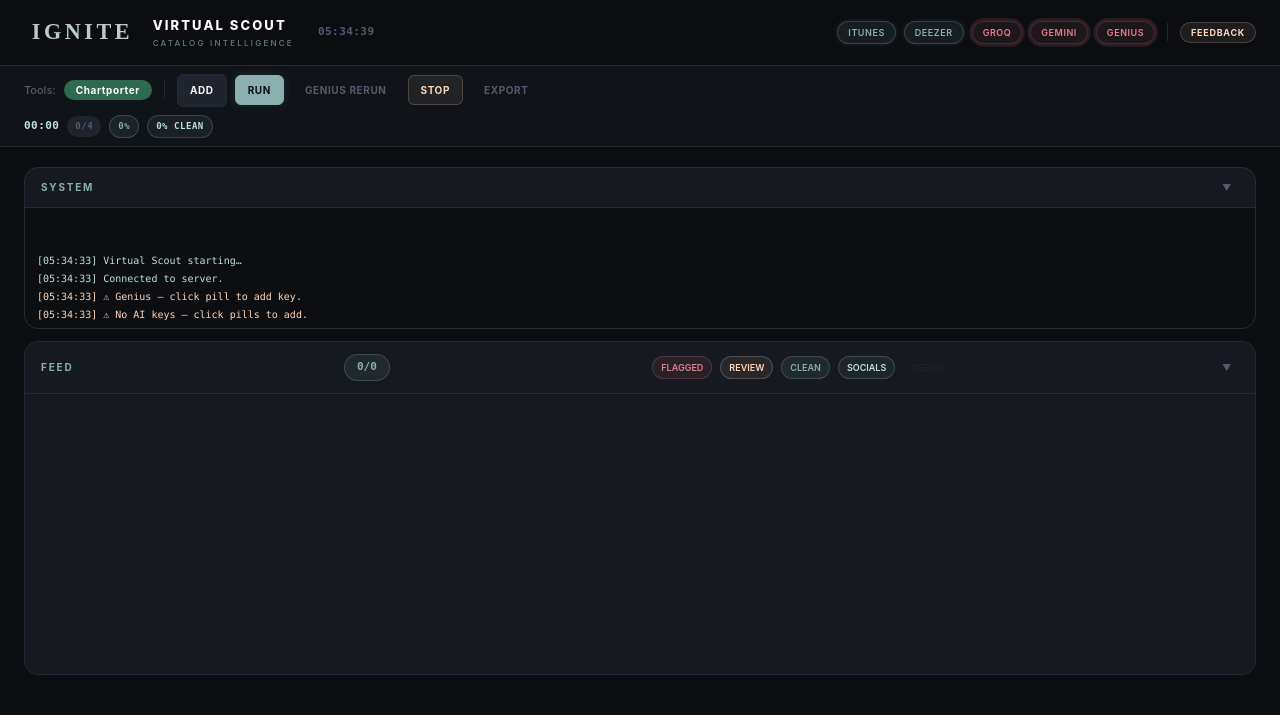
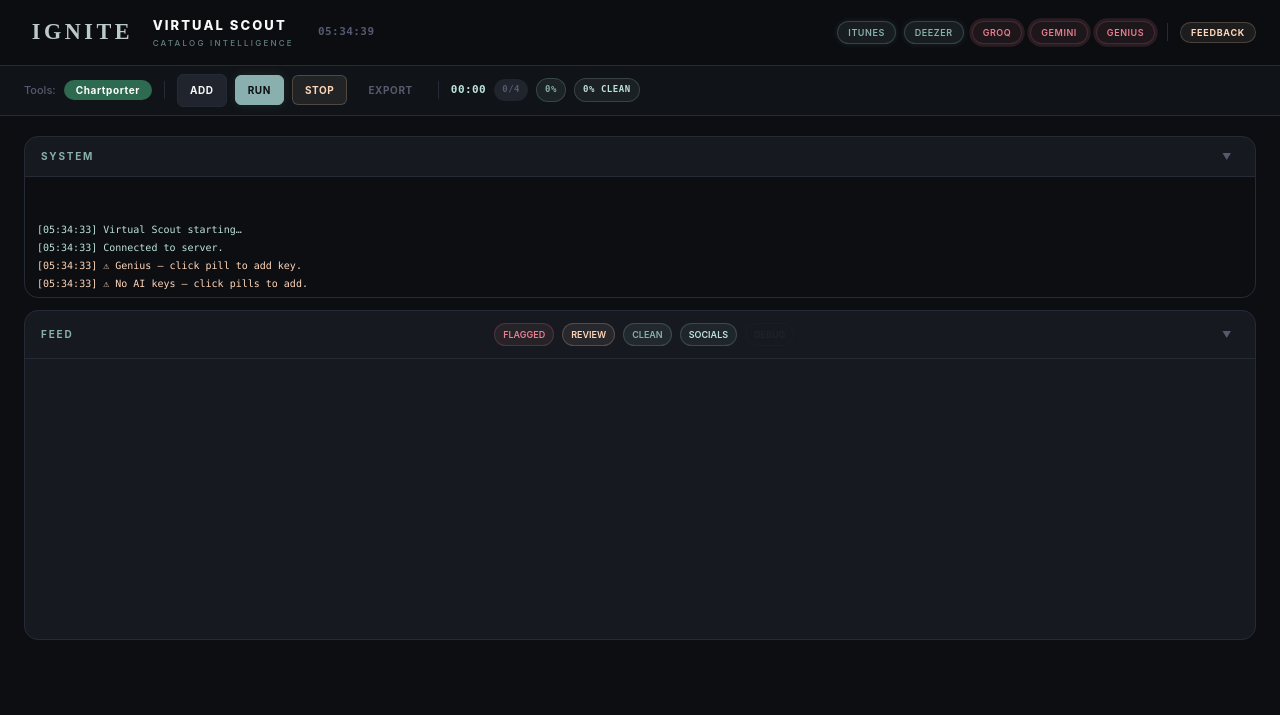
Before and after one commit to 5976omgome/catalogs, a Flask app: page / in a window 1280 px wide. Shown: the top 715 px of the page. Run offline with Flask 3, Linux system fonts and the light colour scheme; data that the repository does not hold is empty; some libraries are stand-ins or nearby versions.

Commit message:
fix: clean up UI — remove genius rerun, fix filter collapse, fix counter, uniform queue bar, genitractor dark feed
- Remove GENIUS RERUN + STOP GENIUS from Chartporter (served by Genitractor)
- Fix filter clicks triggering feed panel collapse
- Remove broken feed-progress counter; use proper _totalArtists accumulator
- Queue bar: single .queue-row flex container, no wrapping/stacking
- Genitractor feed log: black background, white/gold text (card stays white)

```diff
--- a/app/static/app.js
+++ b/app/static/app.js
@@ -29,6 +29,8 @@ function stopTimer(){
   if(_timerInterval){clearInterval(_timerInterval);_timerInterval=null}
 }
 
+let _totalArtists=0;
+
 function updateStats(){
   let running=0;
   Object.values(qState).forEach(li=>{
@@ -37,26 +39,17 @@ function updateStats(){
   });
   $("stat-slots").textContent=running+"/4";
 
-  let allProcessed=0,allTotal=0,allKeep=0;
+  let allProcessed=0,allKeep=0;
   Object.values(feeds).forEach(f=>{
     allKeep+=f.counts.keep||0;
-    const total=(f.counts.keep||0)+(f.counts.review||0)+(f.counts.drop||0);
-    allProcessed+=total;
+    allProcessed+=(f.counts.keep||0)+(f.counts.review||0)+(f.counts.drop||0);
   });
 
-  let queueTotal=0;
-  Object.values(qState).forEach(li=>{
-    const c=li.querySelector(".counts");
-    if(c){const parts=c.textContent.split("/");if(parts[1])queueTotal+=parseInt(parts[1])||0}
-  });
-  const pct=queueTotal>0?Math.floor(100*allProcessed/queueTotal):0;
+  const pct=_totalArtists>0?Math.floor(100*allProcessed/_totalArtists):0;
   $("stat-pct").textContent=pct+"%";
 
   const cleanPct=allProcessed>0?Math.floor(100*allKeep/allProcessed):0;
   $("stat-clean").textContent=cleanPct+"% CLEAN";
-
-  // Feed progress: processed/total
-  $("feed-progress").textContent=allProcessed+"/"+(queueTotal||allProcessed);
 }
 
 // ---------------------------------------------------------------------------
@@ -97,7 +90,7 @@ function initCollapsible(){
   document.querySelectorAll(".card-head[data-collapse]").forEach(head=>{
     head.style.cursor="pointer";
     head.addEventListener("click",e=>{
-      if(e.target.closest("button:not(.collapse-btn)")||e.target.closest("label")||e.target.closest("input"))return;
+      if(e.target.closest(".ftoggle")||e.target.closest("#global-filters")||e.target.closest("button:not(.collapse-btn)")||e.target.closest("label")||e.target.closest("input"))return;
       const bodyId=head.dataset.collapse;
       const body=document.getElementById(bodyId);
       const btn=head.querySelector(".collapse-btn");
@@ -312,7 +305,7 @@ function handleEvent(ev){
   if(ev.type==="snapshot"){$("queue").innerHTML="";Object.keys(qState).forEach(k=>delete qState[k]);
     (ev.items||[]).forEach(i=>{renderItem(i);if(i.status==="running")ensureFeed(i.id,i.filename)})}
   else if(ev.type==="item_added"){renderItem(ev.item);sys("+ "+ev.item.filename,"info")}
-  else if(ev.type==="item_started"){renderItem(ev.item);ensureFeed(ev.item.id,ev.item.filename);updateStats();sys("\u25b6 "+ev.item.filename,"info")}
+  else if(ev.type==="item_started"){renderItem(ev.item);ensureFeed(ev.item.id,ev.item.filename);_totalArtists+=(ev.item.total||0);updateStats();sys("\u25b6 "+ev.item.filename,"info")}
   else if(ev.type==="artist_done"){addArtistToFeed(ev);updateStats();
     const li=qState[ev.item_id];if(li){const stat=li.querySelector(".stat");if(stat)stat.textContent=`${Math.floor(100*ev.processed/ev.total)}%`;
       const c=li.querySelector(".counts");if(c)c.textContent=`${ev.processed}/${ev.total}`}}
@@ -327,7 +320,6 @@ function handleEvent(ev){
   }
   else if(ev.type==="genius_done"){
     sys(`[genius] ✓ Complete: ${ev.found} socials from ${ev.processed} artists.`,"ok");
-    $("btn-genius").disabled=false;$("btn-genius").textContent="GENIUS";$("btn-genius-stop").style.display="none";
   }
 }
 
@@ -401,27 +393,7 @@ function showConfirm(title,msg,cb){
   $("confirm-modal").classList.add("open");
 }
 
-// ---------------------------------------------------------------------------
-// GENIUS SEPARATE PASS
-// ---------------------------------------------------------------------------
-async function startGeniusPass(){
-  const btn=$("btn-genius");
-  btn.disabled=true;btn.textContent="RUNNING…";
-  $("btn-genius-stop").style.display="";
-  sys("Genius pass starting (1 artist / 2 sec)…","info");
-  try{
-    const r=await fetch("/api/genius/run",{method:"POST"});
-    const d=await r.json();
-    if(!r.ok){sys("Genius error: "+(d.error||""),"bad");btn.disabled=false;btn.textContent="GENIUS";$("btn-genius-stop").style.display="none"}
-  }catch(e){sys("Genius start failed: "+e.message,"bad");btn.disabled=false;btn.textContent="GENIUS";$("btn-genius-stop").style.display="none"}
-}
 
-async function stopGeniusPass(){
-  await fetch("/api/genius/stop",{method:"POST"});
-  sys("Genius pass stopped.","warn");
-  $("btn-genius").disabled=false;$("btn-genius").textContent="GENIUS";
-  $("btn-genius-stop").style.display="none";
-}
 
 // ---------------------------------------------------------------------------
 // FEEDBACK SYSTEM
@@ -513,7 +485,5 @@ document.addEventListener("DOMContentLoaded",()=>{
   $("btn-run").addEventListener("click",()=>{fetch("/api/queue/start",{method:"POST"});sys("RUN","info");startTimer()});
   $("btn-stop").addEventListener("click",()=>{showConfirm("Stop all running jobs?","This will halt processing. Do you also want to clear the queue?",()=>{fetch("/api/queue/stop",{method:"POST"});sys("STOP","warn");stopTimer()})});
   $("btn-export-all").addEventListener("click",()=>{showConfirm("Export all results?","This will merge all finished outputs into one file.",()=>dl($("btn-export-all"),"/api/export_all","AllCombinedOutput.xlsx"))});
-  $("btn-genius").addEventListener("click",startGeniusPass);
-  $("btn-genius-stop").addEventListener("click",stopGeniusPass);
   startStream();refreshStatus();
 });
--- a/app/static/genitractor.html
+++ b/app/static/genitractor.html
@@ -26,7 +26,7 @@
 
   <!-- STICKY QUEUE BAR -->
   <nav class="queue-bar">
-    <div class="queue-controls">
+    <div class="queue-row">
       <div class="tools-dropdown" id="tools-dropdown">
         <span class="tools-label">Tools:</span>
         <button class="tool-selected tool-genitractor" id="tool-btn">Genitractor</button>
@@ -40,8 +40,7 @@
       <button id="btn-run" class="primary">RUN</button>
       <button id="btn-stop" class="warn">STOP</button>
       <button id="btn-export-all" class="ghost">EXPORT</button>
-    </div>
-    <div class="queue-stats">
+      <span class="pill-divider"></span>
       <span class="timer" id="timer">00:00</span>
       <span class="stat-slots" id="stat-slots">0/4</span>
       <span class="stat-pct" id="stat-pct">0%</span>
--- a/app/static/index.html
+++ b/app/static/index.html
@@ -30,7 +30,7 @@
 
   <!-- STICKY QUEUE CONTROLS — always visible below topbar -->
   <nav class="queue-bar">
-    <div class="queue-controls">
+    <div class="queue-row">
       <div class="tools-dropdown" id="tools-dropdown">
         <span class="tools-label">Tools:</span>
         <button class="tool-selected tool-chartporter" id="tool-btn">Chartporter</button>
@@ -42,12 +42,9 @@
       <span class="pill-divider"></span>
       <label class="filebtn"><input type="file" id="file-input" accept=".csv,.tsv" multiple><span>ADD</span></label>
       <button id="btn-run" class="primary">RUN</button>
-      <button id="btn-genius" class="ghost">GENIUS RERUN</button>
-      <button id="btn-genius-stop" class="ghost" style="display:none">STOP GENIUS</button>
       <button id="btn-stop" class="warn">STOP</button>
       <button id="btn-export-all" class="ghost">EXPORT</button>
-    </div>
-    <div class="queue-stats">
+      <span class="pill-divider"></span>
       <span class="timer" id="timer">00:00</span>
       <span class="stat-slots" id="stat-slots">0/4</span>
       <span class="stat-pct" id="stat-pct">0%</span>
@@ -71,7 +68,6 @@
     <section class="card grow collapsible" id="card-feeds">
       <header class="card-head" data-collapse="feeds-body">
         <h2 id="feeds-title">FEED</h2>
-        <div class="feed-progress" id="feed-progress">0/0</div>
         <div class="row" id="global-filters">
           <span class="ftoggle f-drop on" id="gf-drop">FLAGGED</span>
           <span class="ftoggle f-review on" id="gf-review">REVIEW</span>
--- a/app/static/styles.css
+++ b/app/static/styles.css
@@ -138,7 +138,7 @@ main{
   border-bottom:1px solid var(--border);
   padding:var(--s2) var(--s6);
 }
-.queue-controls{display:flex;align-items:center;gap:var(--s2);flex-wrap:wrap}
+.queue-row{display:flex;align-items:center;gap:var(--s2)}
 
 /* Tools Dropdown */
 .tools-dropdown{position:relative;display:flex;align-items:center;gap:var(--s2)}
@@ -168,16 +168,6 @@ main{
 .tool-option.active{opacity:.5;pointer-events:none}
 .tool-chartporter-opt::before{content:"";display:inline-block;width:8px;height:8px;border-radius:50%;background:#2d6a4f;margin-right:var(--s2)}
 .tool-genitractor-opt::before{content:"";display:inline-block;width:8px;height:8px;border-radius:50%;background:#ffd100;margin-right:var(--s2)}
-.queue-stats{display:flex;align-items:center;gap:var(--s2);margin-top:var(--s2)}
-
-/* Feed progress counter */
-.feed-progress{
-  font-size:11px;font-weight:700;font-family:ui-monospace,"SF Mono",monospace;
-  color:var(--teal);padding:var(--s1) var(--s3);
-  border-radius:var(--r-full);background:var(--green-soft);border:1px solid var(--green-border);
-  font-variant-numeric:tabular-nums;margin-left:var(--s2);
-}
-
 /* Confirm modal */
 .confirm-msg{font-size:13px;color:var(--text-secondary);margin-bottom:var(--s4)}
 .confirm-actions{display:flex;gap:var(--s2)}
```
Also changed, not shown: app/static/genitractor.css (+14 -11 lines).
